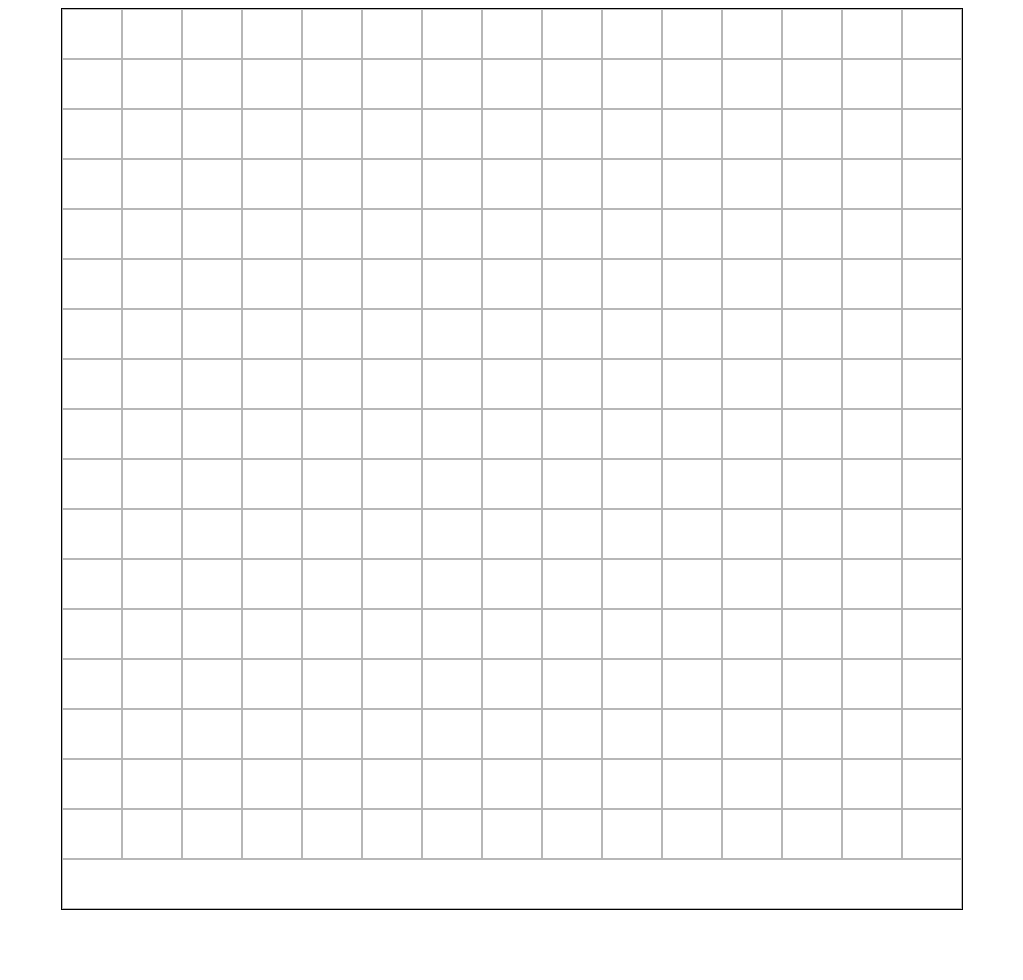
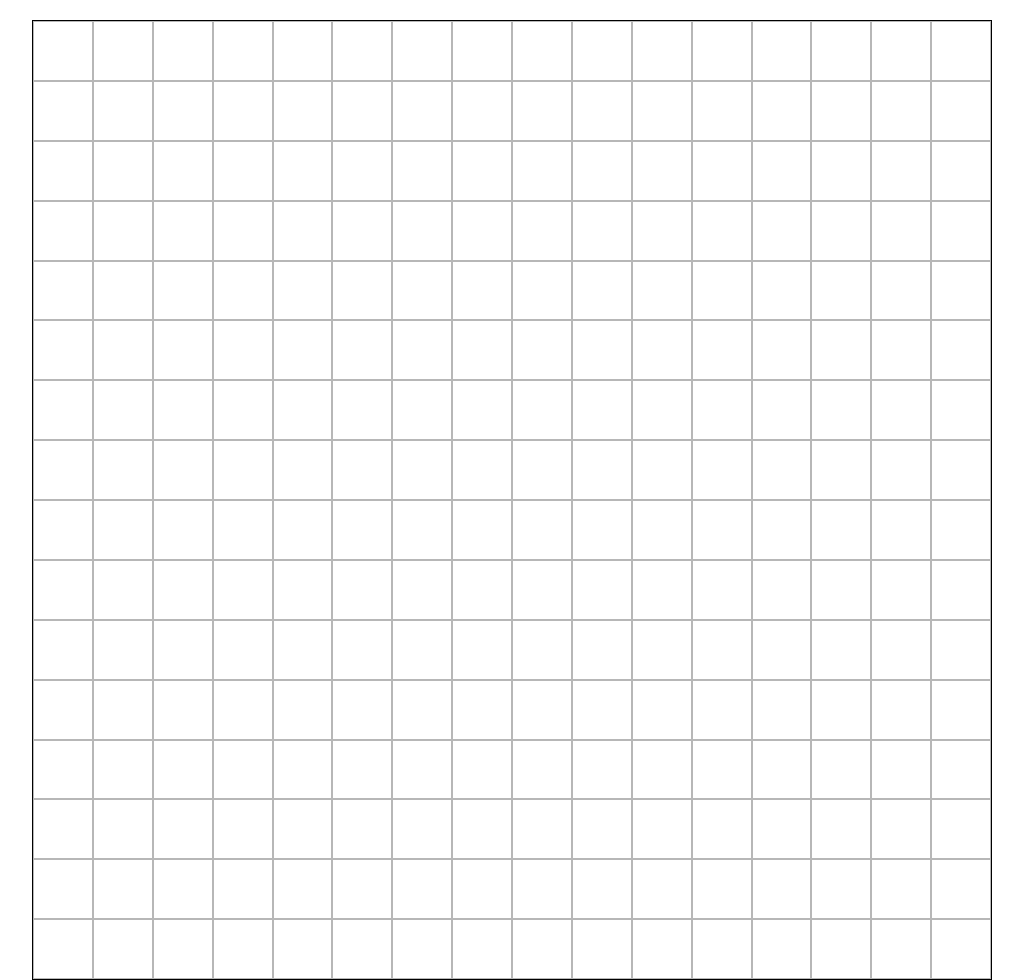
Before and after one commit to cookingnoob/2025-top-etch-a-sketch, a plain HTML site: page index.html in a window 1280 px wide. Shown: the whole page, without its empty margins (128-1151 px from the left). Before the commit the page ends 918 px from the top, so only its background shows below. Drawn offline with Linux system fonts and the light colour scheme.

Commit message:
add conditional to add color to the cells, add custom property --cols to css file in order to calculate the size each cell should have and a setter line in the createBoard function for when the user wants to change the size of the board

```diff
--- a/app.js
+++ b/app.js
@@ -9,6 +9,8 @@ function elementFactory(typeOfElement, className) {
 
 function createBoard(rows, cols) {
   const container = elementFactory("div", "container");
+  container.style.setProperty("--cols", cols);
+
   Array.apply(null, Array(rows * cols)).map((c) => {
     const cell = elementFactory("div", "cell");
     cell.addEventListener("mouseover", handleHover);
@@ -20,4 +22,6 @@ createBoard(16, 16);
 
 function handleHover(e) {
   const button = e.target;
+  button.style.backgroundColor =
+    button.style.backgroundColor === "black" ? "white" : "black";
 }
--- a/style.css
+++ b/style.css
@@ -1,3 +1,11 @@
+:root {
+  --cols: 16;
+}
+* {
+  box-sizing: border-box;
+  padding: 0px;
+  margin: 0px;
+}
 body {
   display: flex;
   justify-content: center;
@@ -5,19 +13,16 @@ body {
 }
 
 .container {
-  height: 900px;
-  width: 900px;
+  height: 960px;
+  width: 960px;
   border: 1px solid black;
   display: flex;
   flex-wrap: wrap;
-  overflow: hidden;
+  margin-top: 20px;
 }
 
 .cell {
   display: flex;
-  flex: 1 0 56px;
+  flex: 0 0 calc(100% / var(--cols));
   border: 1px solid rgb(183, 183, 183);
 }
-.hovered {
-  background-color: black;
-}
```
